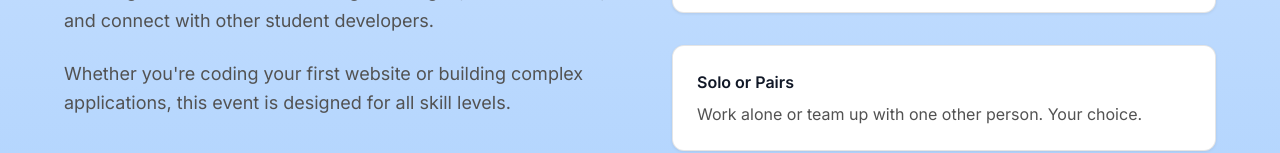
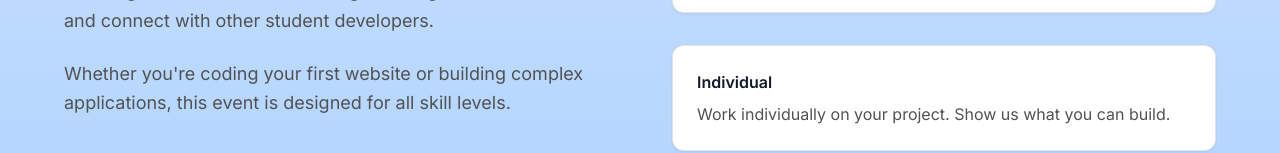
Before and after one commit to Rishi-Ruia/Washington-State-Hackathon, a plain HTML site: page index.html in a window 1280 px wide. Shown: the part 825-978 px from the top of the page. Drawn offline with nearby package versions, Linux system fonts and the light colour scheme.

Commit message:
rule change

```diff
--- a/index.html
+++ b/index.html
@@ -88,8 +88,8 @@
                         <p class="text-neutral-600">Any Washington high school student can participate, regardless of experience level.</p>
                     </div>
                     <div class="bg-white border border-neutral-200 rounded-xl p-6" data-aos="fade-left" data-aos-delay="200">
-                        <h3 class="font-semibold mb-2 text-gray-900">Solo or Pairs</h3>
-                        <p class="text-neutral-600">Work alone or team up with one other person. Your choice.</p>
+                        <h3 class="font-semibold mb-2 text-gray-900">Individual</h3>
+                        <p class="text-neutral-600">Work individually on your project. Show us what you can build.</p>
                     </div>
                     <div class="bg-white border border-neutral-200 rounded-xl p-6" data-aos="fade-left" data-aos-delay="300">
                         <h3 class="font-semibold mb-2 text-gray-900">AI Tools Welcome</h3>
```
Also changed, not shown: 1 other file.
